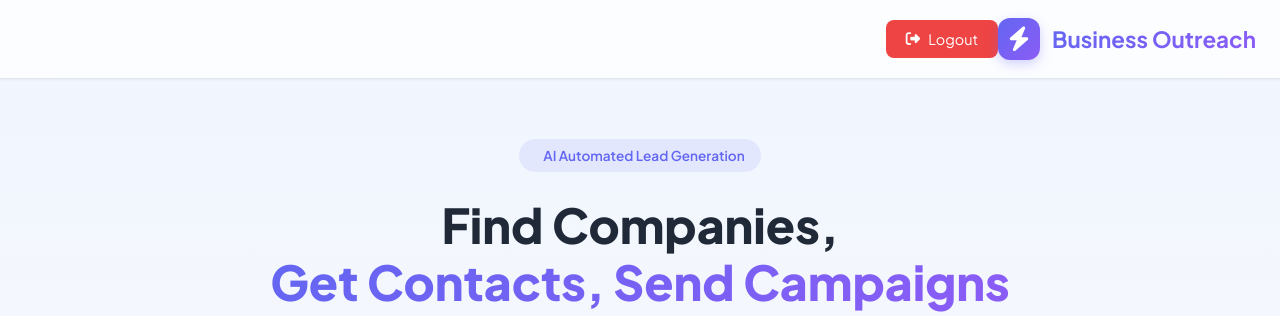
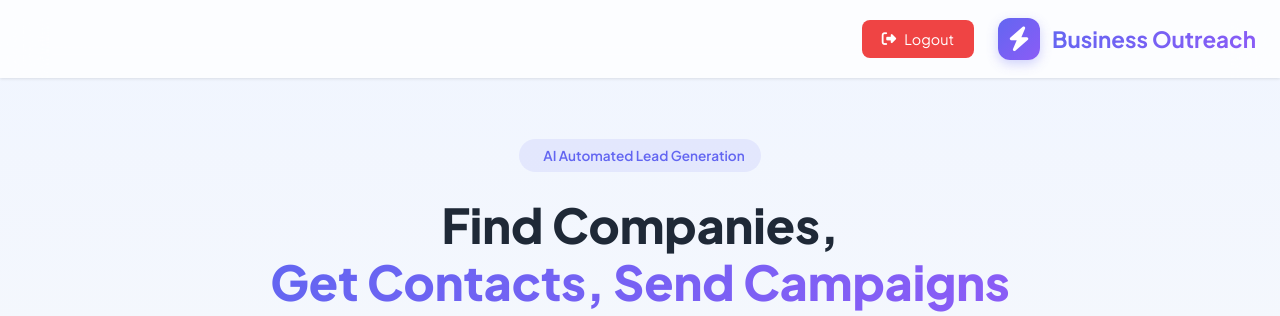
Before and after one commit to HASHTECHVENTURES/LEADAUTOMATION2026, a Flask app: page / in a window 1280 px wide. Shown: the top 316 px of the page. Run offline with Flask 3, Linux system fonts and the light colour scheme; the visitor is signed in with stand-in values (Sample User, id 1); data that the repository does not hold is empty.

Commit message:
Add spacing around logout button (margin-right and margin-left)

```diff
--- a/templates/index.html
+++ b/templates/index.html
@@ -483,8 +483,8 @@
 </head>
 <body>
     <nav class="navbar">
-        <div style="margin-left: auto;">
-            <a href="/logout" class="btn-logout" style="background: var(--danger); color: white; padding: 10px 20px; border-radius: 8px; text-decoration: none; font-size: 0.9em; display: inline-flex; align-items: center; gap: 8px; transition: all 0.2s;">
+        <div style="margin-left: auto; margin-right: 24px;">
+            <a href="/logout" class="btn-logout" style="background: var(--danger); color: white; padding: 10px 20px; border-radius: 8px; text-decoration: none; font-size: 0.9em; display: inline-flex; align-items: center; gap: 8px; transition: all 0.2s; margin-left: 16px;">
                 <i class="fas fa-sign-out-alt"></i>
                 Logout
             </a>
```
